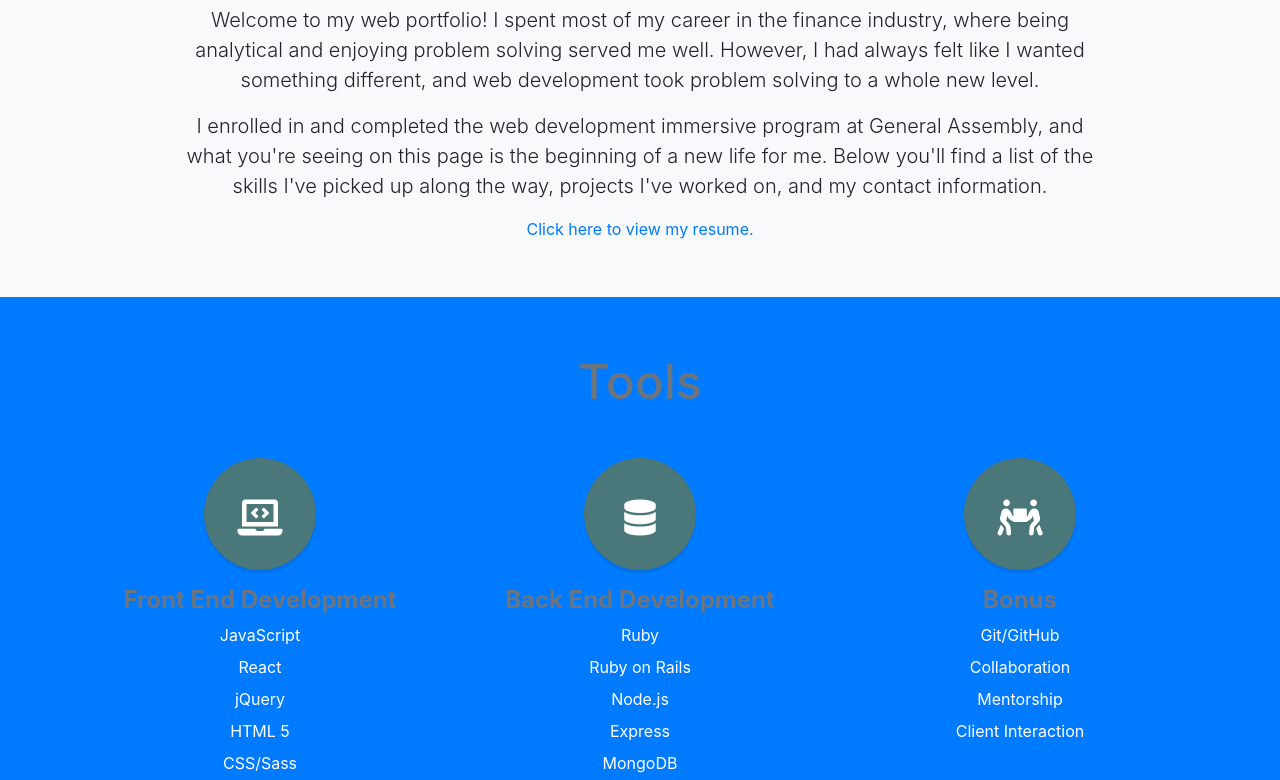
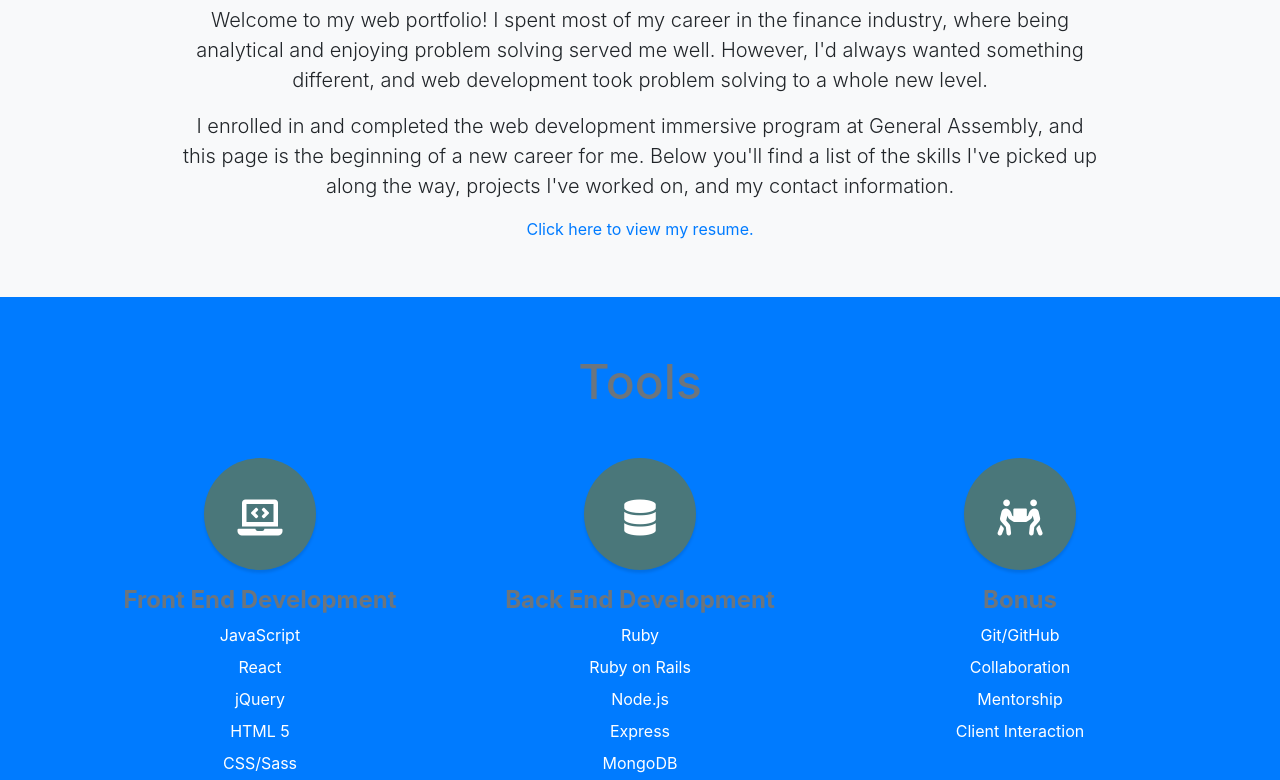
Before and after one commit to cedis81/cedis81.github.io, a website with bundled scripts: page index.html in a window 1280 px wide. Shown: the part 1093-1873 px from the top of the page. Built offline with nearby package versions, Linux system fonts and the light colour scheme; files whose address does not match are found by name.

Commit message:
Update about me

```diff
--- a/index.html
+++ b/index.html
@@ -78,13 +78,13 @@
             <h3 class="text-secondary">ABOUT ME:</h3>
             <p class="lead mb-3">
               Welcome to my web portfolio! I spent most of my career in the finance industry, where being analytical and enjoying
-              problem solving served me well. However, I had always felt like I wanted something different, and web development
+              problem solving served me well. However, I'd always wanted something different, and web development
               took problem solving to a whole new level.
             </p>
             <p class="lead">
-              I enrolled in and completed the web development immersive program at General Assembly, and what you're seeing
-              on this page is the beginning of a new life for me. Below you'll find a list of the skills I've picked up along
-              the way, projects I've worked on, and my contact information.
+              I enrolled in and completed the web development immersive program at General Assembly, and this page is the
+              beginning of a new career for me. Below you'll find a list of the skills I've picked up along the way, projects
+              I've worked on, and my contact information.
             </p>
             <a href="https://drive.google.com/file/d/1FCKHSwoZK9ge5DUXy0KeqpgXj1mq5ejE/view?usp=sharing" target="_blank">
               Click here to view my resume.
```
